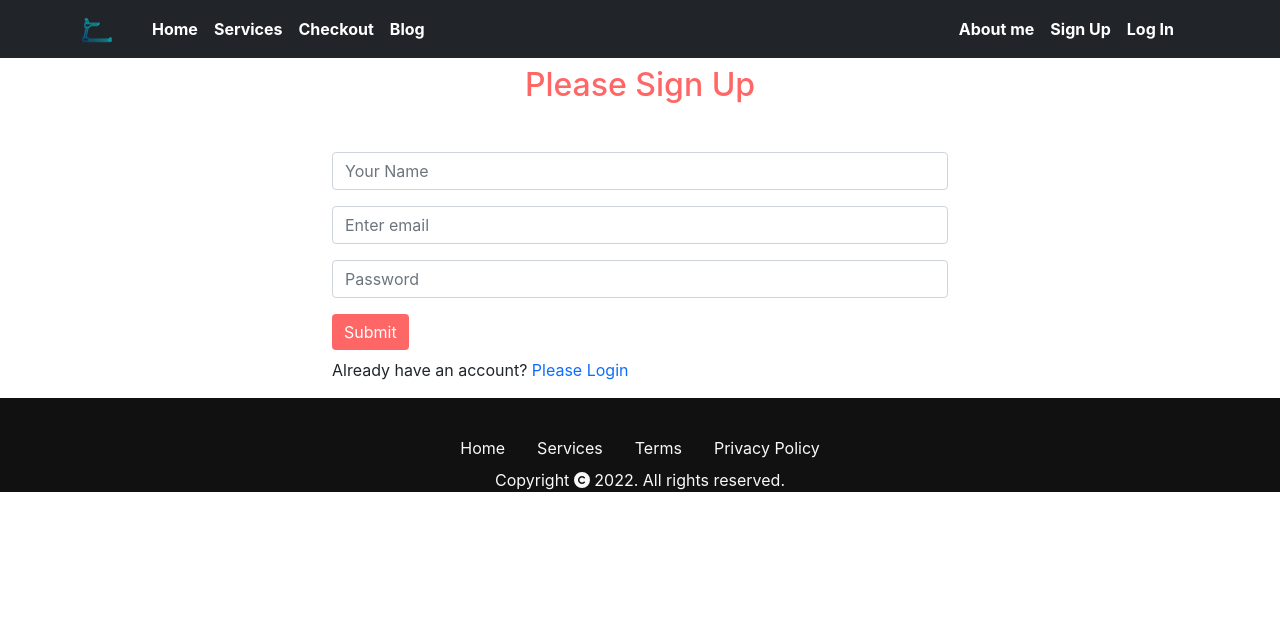
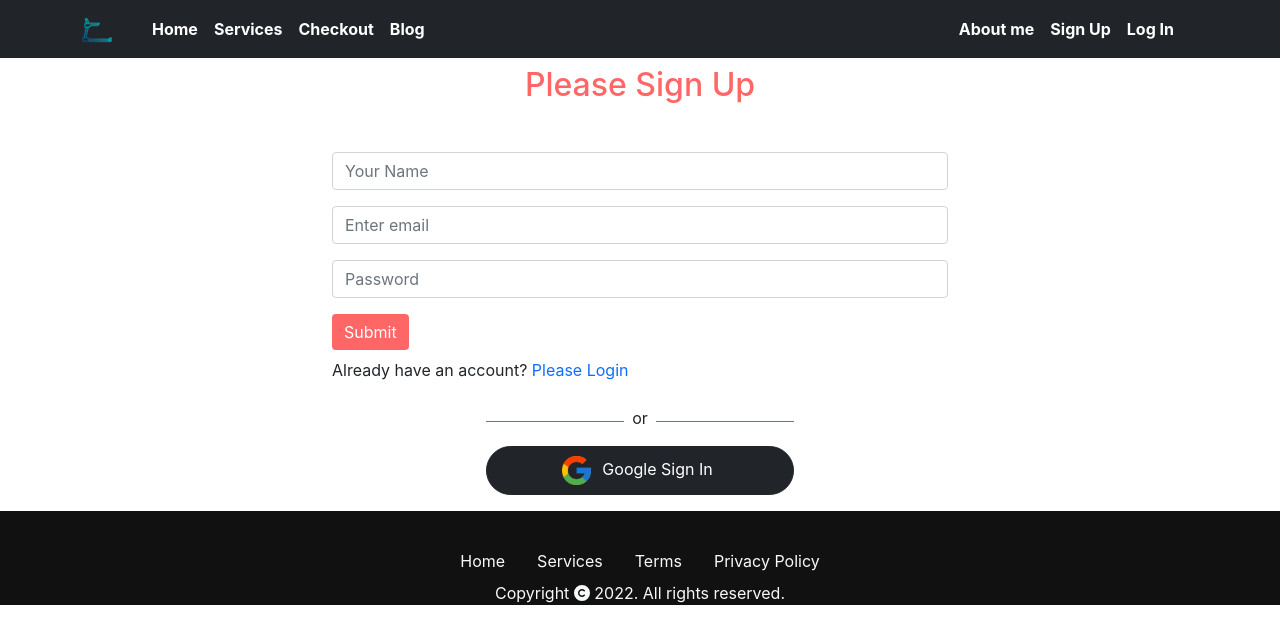
Before and after one commit to tareq621/fitness-gym-trainer, a React (Create React App) app: page /signup in a window 1280 px wide. Shown: the top 644 px of the page. Built offline with nearby package versions, Linux system fonts and the light colour scheme; no server answers.

Commit message:
email verification

```diff
--- a/src/Pages/Login/SignUp/Signup.js
+++ b/src/Pages/Login/SignUp/Signup.js
@@ -1,11 +1,11 @@
 import React, { useState } from 'react';
 import { Button, Form } from 'react-bootstrap';
-import { useCreateUserWithEmailAndPassword, useSendEmailVerification } from 'react-firebase-hooks/auth';
+import { useCreateUserWithEmailAndPassword } from 'react-firebase-hooks/auth';
 import { Link, useNavigate } from 'react-router-dom';
 import auth from '../../../firebase.init';
+import SocialLogin from '../SocialLogin/SocialLogin';
 
 const Signup = () => {
-    const [email, setEmail] = useState('');
     let errorElement;
     // create a new user
     const [
@@ -13,10 +13,7 @@ const Signup = () => {
         user,
         loading,
         error,
-    ] = useCreateUserWithEmailAndPassword(auth);
-
-    // email verification
-    const [sendEmailVerification, sending] = useSendEmailVerification(auth);
+    ] = useCreateUserWithEmailAndPassword(auth, { sendEmailVerification: true });
 
     const navigate = useNavigate();
 
@@ -30,11 +27,10 @@ const Signup = () => {
         errorElement = <p className='text-danger'>Error:{error.message}</p>
     }
 
-    const handleRegister = async (event) => {
+    const handleRegister = (event) => {
         event.preventDefault();
         const email = event.target.email.value;
         const password = event.target.password.value;
-
         createUserWithEmailAndPassword(email, password)
 
     }
@@ -58,6 +54,9 @@ const Signup = () => {
                 </Button>
             </Form>
             <p className='mt-2'>Already have an account? <Link to="/login" className='text-primary pe-auto text-decoration-none' onClick={navigateLogin}>Please Login</Link></p>
+            <div className='mb-3'>
+                <SocialLogin></SocialLogin>
+            </div>
         </div>
     );
 };
```
